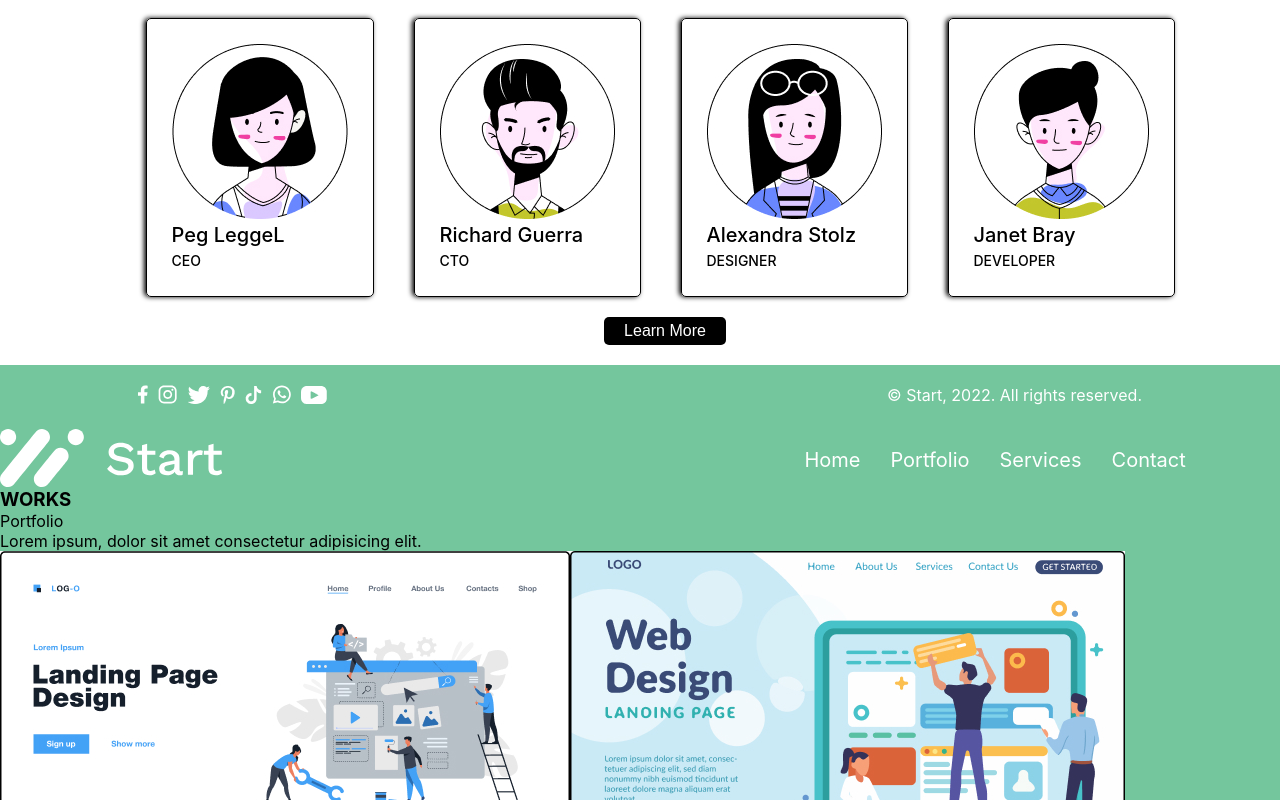
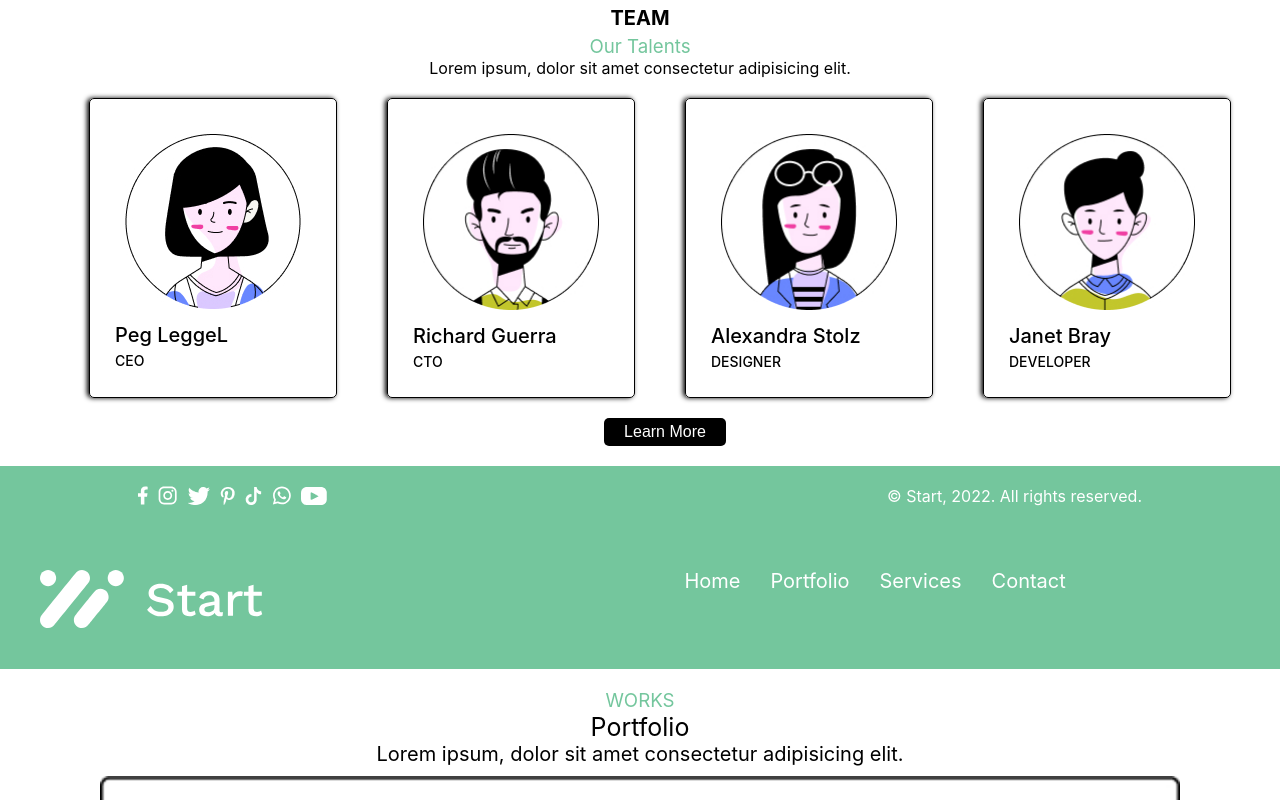
Before and after one commit to samirayahayaibrahim/Start-up, a React (Create React App) app: page / in a window 1280 px wide. Shown: the part 1760-2560 px from the top of the page. Built offline with nearby package versions, Linux system fonts and the light colour scheme.

Commit message:
added style to portfolio page

```diff
--- a/src/homestyle.css
+++ b/src/homestyle.css
@@ -108,6 +108,17 @@ h4{
     font-size: 16px;
     text-align: center;
 }
+
+    .work{
+        width: 100%;
+        padding: 10px;
+        text-align: center;
+    }
+    .cards{
+            display: grid;
+            grid-template-columns: repeat(1, 1fr);
+            gap: 10px; }
+
 .person{
     border: 1px solid black;
     margin-top: 20px;
@@ -142,7 +153,7 @@ h4{
 
 @media screen and (min-width:550px){
     .welcome{
-        padding: 20px 80px 70px 80px;
+        padding: 20px 80px 70px 30px;
     }
     .navicon{
         height: 60px;
@@ -170,7 +181,7 @@ h4{
 
     .navlink{
         display: flex;
-        gap: 580px;
+        gap: 400px;
     }
 
     .banner{
@@ -211,9 +222,17 @@ h4{
         padding-right: 80px;
 
     }
+    .work{
+        width: 100%;
+        padding: 10px;
+        text-align: center;
+    }
     .cards{
-        display: flex;
+        display: grid;
+        grid-template-columns: repeat(2, 1fr);
+        gap: 10px;
     }
+
     .person{
         margin-left: 40px;
     }
@@ -236,6 +255,16 @@ h4{
     .working-pic{
         padding-top: 30px;
     }
+    .work{
+        width: 100%;
+        padding: 10px;
+        text-align: center;
+    }
+    .cards{
+        display: grid;
+        grid-template-columns: repeat(4, 1fr);
+        gap: 10px;
+    }
     .paragraph{
         padding: 50px;
     }
--- a/src/portfolio.js
+++ b/src/portfolio.js
@@ -1,4 +1,6 @@
 import Home from './home';
+import App from './App.css';
+import portfoliostyle from './portfoliostyle.css';
 import Navigation from './Navigation';
 import portpic1 from './assets/port-pic 1.jpg';
 import portpic2 from './assets/port-pic 2.jpg';
@@ -14,21 +16,23 @@ const portfolioComponent = () => {
         <div className='nav'>
             <Navigation />
         </div>
-        <div className='header'>
+        <div className='port'>
+        <div className='header-portfolio'>
             <h3>WORKS</h3>
             <p className='subheader'>Portfolio</p>
             <p className='portfolio-description'>Lorem ipsum, dolor sit amet consectetur
             adipisicing elit.</p>
             </div>
             <div className='portfolio-pic'>
-            <img src={portpic1} className="portpic1" />
-            <img src={portpic2} className="portpic2" />
-            <img src={portpic3} className="portpic3" />
-            <img src={portpic4} className="portpic4" />
-            <img src={portpic5} className="portpic5" />
-            <img src={portpic6} className="portpic6" />
-            <img src={portpic7} className="portpic7" />
-            <img src={portpic8} className="portpic8" />
+            <img src={portpic1} className="portpic" />
+            <img src={portpic2} className="portpic" />
+            <img src={portpic3} className="portpic" />
+            <img src={portpic4} className="portpic" />
+            <img src={portpic5} className="portpic" />
+            <img src={portpic6} className="portpic" />
+            <img src={portpic7} className="portpic" />
+            <img src={portpic8} className="portpic " />
+            </div>
             </div>
         </div>
     );
--- /dev/null
+++ b/src/portfoliostyle.css
@@ -0,0 +1,32 @@
+.nav{
+    padding:20px 20px 20px 20px;
+}
+.port{
+    padding:20px 90px 20px 90px;
+    background-color: white;
+}
+h3{
+    color: #74C69D;
+    text-align: center;
+    font-weight: 400;
+}
+.header-portfolio{
+    text-align: center;
+}
+.subheader{
+    font-size: 25px;
+}
+.portfolio-description{
+    font-size: 20px;
+}
+.portpic{
+    padding: 20px ;
+    width: 100%;
+    padding: 10px;
+    text-align: center;
+}
+.portfolio-pic{
+        display: grid;
+        grid-template-columns: repeat(1, 1fr);
+        gap: 10px;
+}
```
